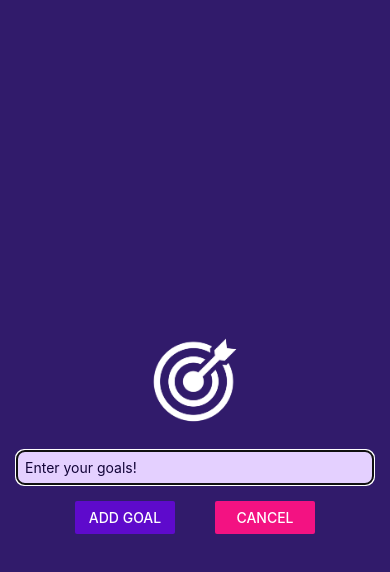
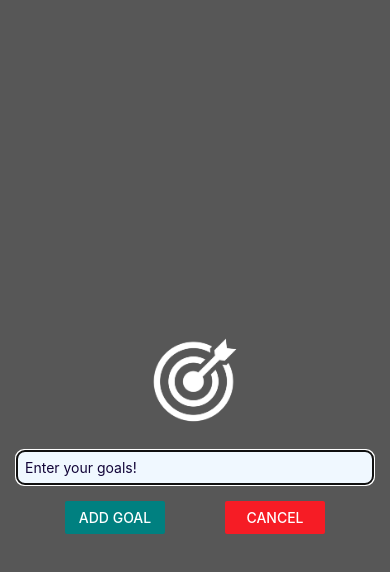
Before and after one commit to reuben-k-o/goals-rn, a React Native app: screen / in a window 390 px wide. Both pictures are taken after a click on the button "ADD NEW GOAL". Shown: the top 572 px of the page. Built offline with nearby package versions, Linux system fonts and the light colour scheme.

Commit message:
color changes

```diff
--- a/App.js
+++ b/App.js
@@ -32,11 +32,13 @@ export default function App() {
     <>
       <StatusBar style="light" />
       <View style={styles.appContainer}>
-        <Button
-          title="Add New Goal"
-          color="#5e0acc"
-          onPress={startAddGoalHandler}
-        />
+        <View style={styles.buttonContainer}>
+          <Button
+            title="Add New Goal"
+            color="#290e05"
+            onPress={startAddGoalHandler}
+          />
+        </View>
         <GoalInput
           visible={modalIsVisible}
           onAddGoal={addGoalHandler}
@@ -79,4 +81,11 @@ const styles = StyleSheet.create({
   goalsContainer: {
     flex: 5,
   },
+  buttonContainer: {
+    // width: 200,
+    justifyContent: "center",
+    alignItems: "center",
+    borderRadius: 8,
+    paddingHorizontal: 100,
+  },
 });
--- a/components/GoalInput.js
+++ b/components/GoalInput.js
@@ -40,10 +40,10 @@ function GoalInput(props) {
         />
         <View style={styles.buttonContainer}>
           <View style={styles.button}>
-            <Button title="Add Goal" onPress={addGoalHandler} color="#5e0acc" />
+            <Button title="Add Goal" onPress={addGoalHandler} color="#008080" />
           </View>
           <View style={styles.button}>
-            <Button title="cancel" onPress={clearOnCancel} color="#f31282" />
+            <Button title="cancel" onPress={clearOnCancel} color="#f61c25" />
           </View>
         </View>
       </View>
@@ -59,7 +59,7 @@ const styles = StyleSheet.create({
     justifyContent: "center",
     alignItems: "center",
     padding: 16,
-    backgroundColor: "#311b6b",
+    backgroundColor: "#575757",
   },
   image: {
     height: 100,
@@ -69,12 +69,13 @@ const styles = StyleSheet.create({
 
   textInput: {
     borderWidth: 1,
-    borderColor: "#e4d0ff",
+    borderColor: "#f0f8ff",
     borderRadius: 8,
-    backgroundColor: "#e4d0ff",
+    backgroundColor: "#f0f8ff",
     color: "#120438",
     width: "100%",
     padding: 8,
+    elevation: 6,
   },
   buttonContainer: {
     flexDirection: "row",
@@ -82,6 +83,6 @@ const styles = StyleSheet.create({
   },
   button: {
     width: 100,
-    marginHorizontal: 20,
+    marginHorizontal: 30,
   },
 });
--- a/components/GoalItem.js
+++ b/components/GoalItem.js
@@ -22,7 +22,8 @@ export default GoalItem;
 const styles = StyleSheet.create({
   goalItem: {
     margin: 8,
-    backgroundColor: "#5e0acc",
+    // backgroundColor: "#5e0acc",
+    backgroundColor: "#575757",
     borderRadius: 8,
   },
   goalText: {
```
